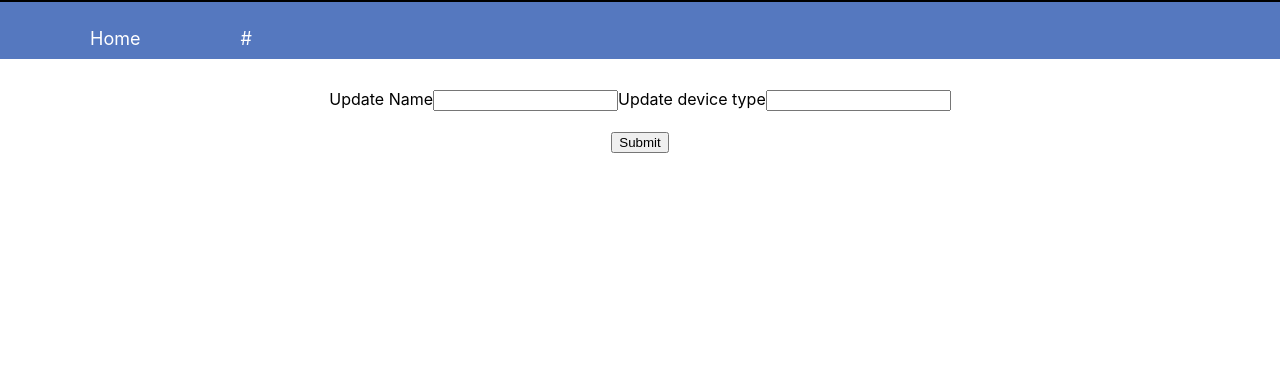
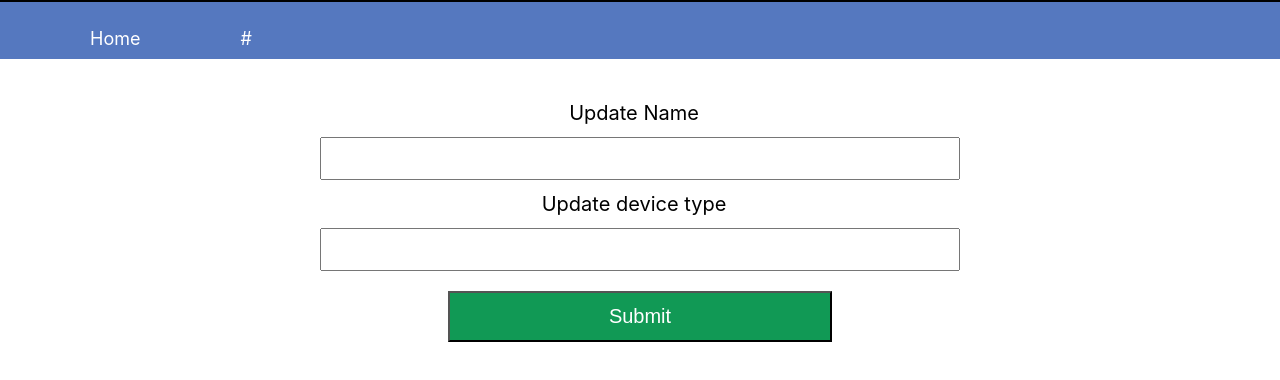
Before and after one commit to KNaiskes/relaypanel-frontend, a React (Create React App) app: page /relays/1/update in a window 1280 px wide. Shown: the top 380 px of the page. Built offline with nearby package versions, Linux system fonts and the light colour scheme; no server answers.

Commit message:
Add CSS code for UpdateForm div

```diff
--- a/src/index.css
+++ b/src/index.css
@@ -137,3 +137,29 @@ input:checked + .slider:before {
 .slider.round:before {
   border-radius: 50%;
 }
+
+.UpdateForm input[type=text] {
+    width: 50%;
+    padding: 12px 20px;
+    margin: auto;
+    box-sizing: border-box;
+}
+
+.UpdateForm input[type=submit] {
+    width: 30%;
+    padding: 12px 20px;
+    margin: auto;
+    box-sizing: border-box;
+    display: block;
+    background-color: #119955;
+    color: #fff;
+    font-size: 20px;
+}
+
+.UpdateForm label {
+    padding: 12px 12px 12px 0;
+    display: block;
+    font-size: 20px;
+}
+
+.UpdateForm p { color: #FF0000 }
```
